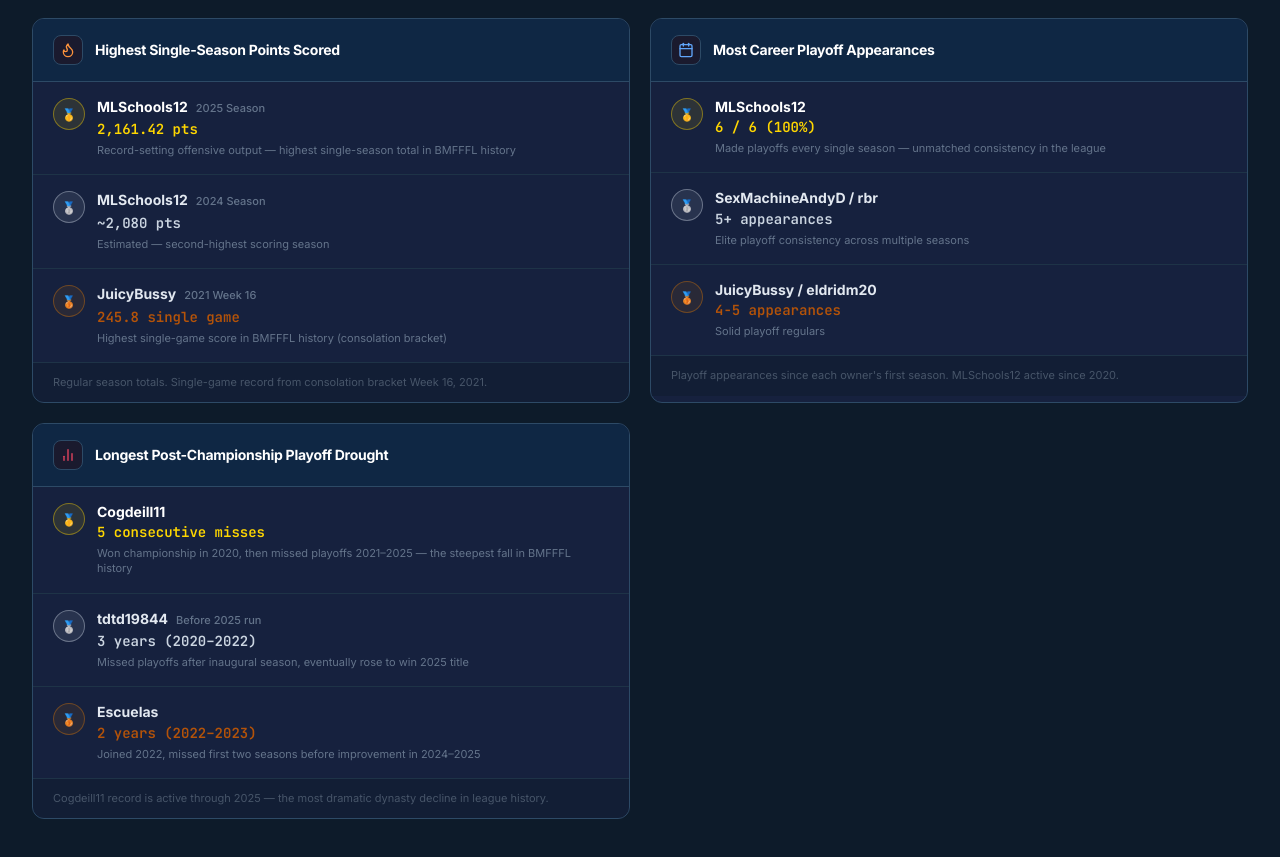
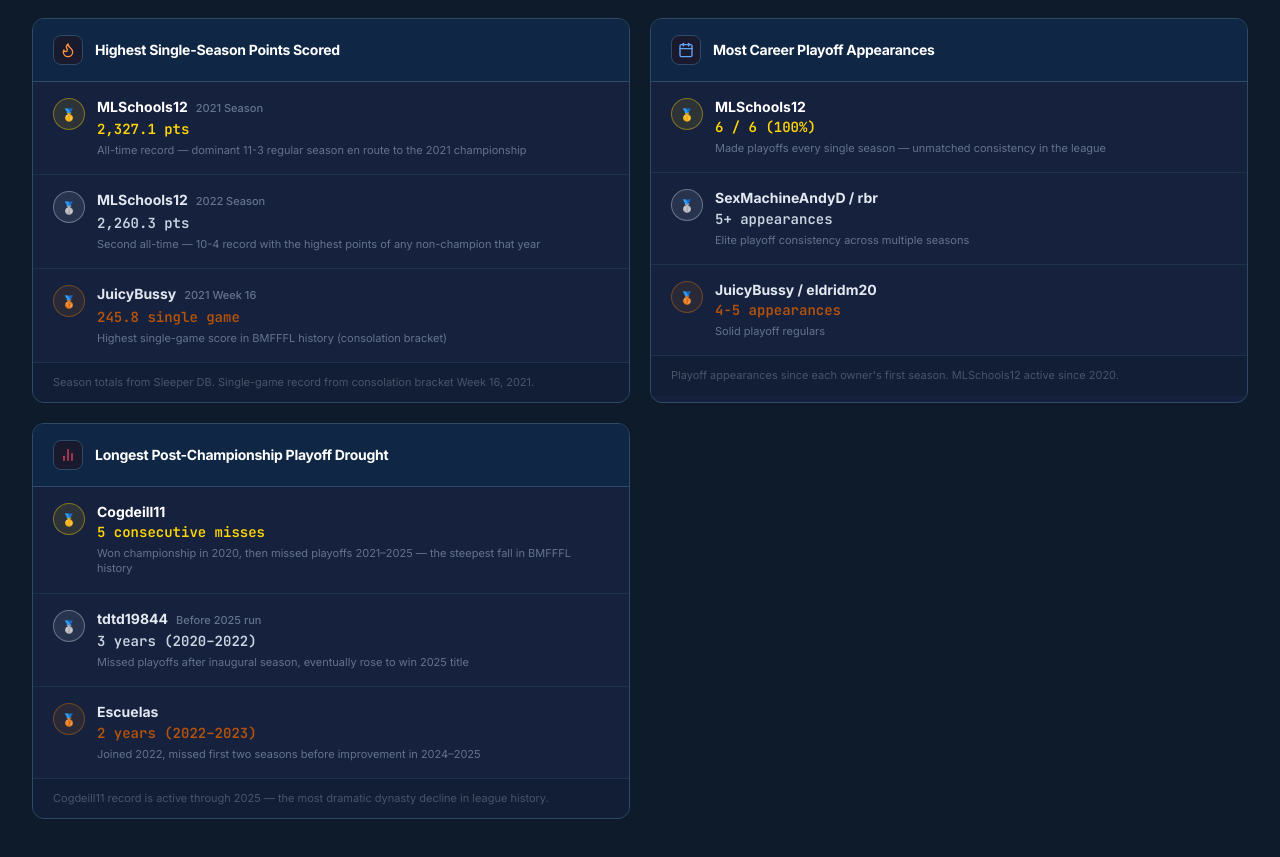
Before and after one commit to spruceotter/BMFFFL, a Next.js app: page /analytics/all-time-records in a window 1280 px wide. Shown: the part 1815-2672 px from the top of the page. Built offline with nearby package versions, Linux system fonts and the light colour scheme; no server answers.

Commit message:
[B977] [build] bmfffl,records: Fix highest-points #1/#2 — MLSchools12 2021 (2327 pts) is all-time record, not 2025 (2161)

```diff
--- a/src/pages/analytics/all-time-records.tsx
+++ b/src/pages/analytics/all-time-records.tsx
@@ -129,11 +129,11 @@ const RECORD_CATEGORIES: RecordCategory[] = [
     icon: Flame,
     iconColor: 'text-orange-400',
     entries: [
-      { rank: 1, label: 'MLSchools12', sublabel: '2025 Season', value: '2,161.42 pts', note: 'Record-setting offensive output — highest single-season total in BMFFFL history' },
-      { rank: 2, label: 'MLSchools12', sublabel: '2024 Season', value: '~2,080 pts', note: 'Estimated — second-highest scoring season' },
+      { rank: 1, label: 'MLSchools12', sublabel: '2021 Season', value: '2,327.1 pts', note: 'All-time record — dominant 11-3 regular season en route to the 2021 championship' },
+      { rank: 2, label: 'MLSchools12', sublabel: '2022 Season', value: '2,260.3 pts', note: 'Second all-time — 10-4 record with the highest points of any non-champion that year' },
       { rank: 3, label: 'JuicyBussy', sublabel: '2021 Week 16', value: '245.8 single game', note: 'Highest single-game score in BMFFFL history (consolation bracket)' },
     ],
-    footnote: 'Regular season totals. Single-game record from consolation bracket Week 16, 2021.',
+    footnote: 'Season totals from Sleeper DB. Single-game record from consolation bracket Week 16, 2021.',
   },
   {
     id: 'most-playoff-apps',
```
